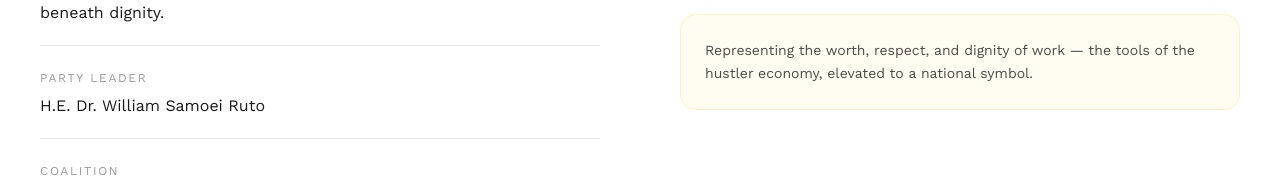
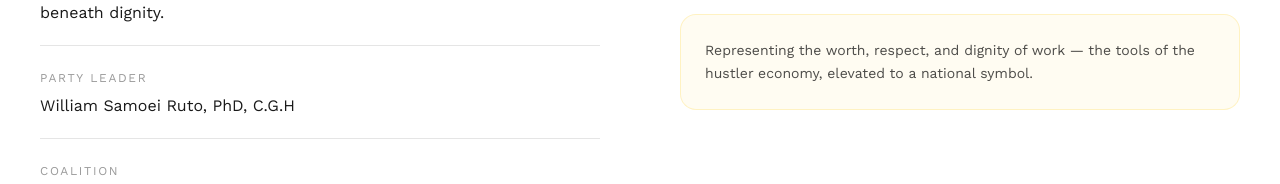
Before and after one commit to MachtheG/No.1, a Next.js app: page /party in a window 1280 px wide. Shown: the part 918-1102 px from the top of the page. Built offline with nearby package versions, Linux system fonts and the light colour scheme.

Commit message:
Update party.ts

```diff
--- a/data/party.ts
+++ b/data/party.ts
@@ -7,7 +7,7 @@ export const partyProfile = {
     "Representing the worth, respect, and dignity of work — the tools of the hustler economy, elevated to a national symbol.",
   slogan: "Kazi ni Kazi",
   sloganMeaning: "\"A job is a job\" — every hustle matters, none is beneath dignity.",
-  leader: "H.E. Dr. William Samoei Ruto",
+  leader: "William Samoei Ruto, PhD, C.G.H",
   coalition: "Kenya Kwanza Alliance",
   colors: [
     { name: "Yellow", hex: "#FFD700" },
```
